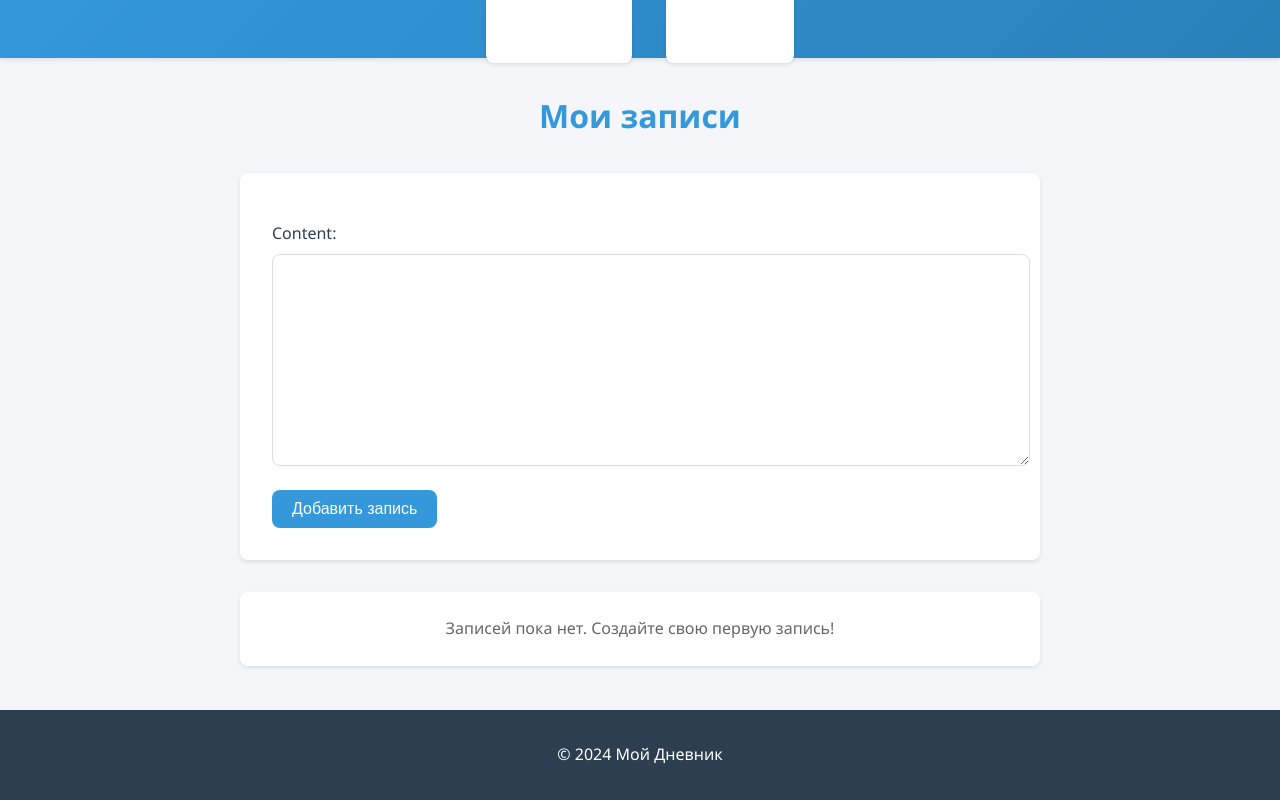
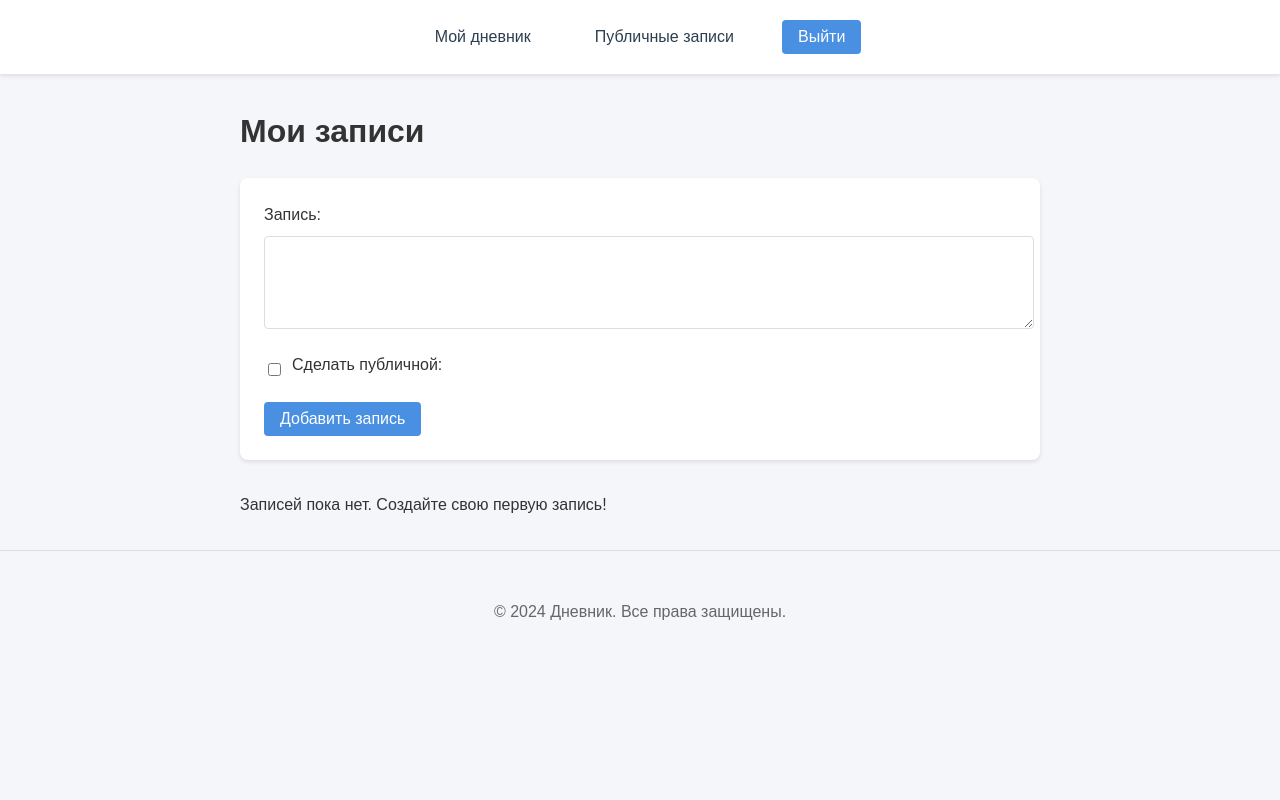
Before and after one commit to sackvoich/diary-project, a Django app: page /diary/ in a window 1280 px wide. Run offline with Django 4.2, Linux system fonts and the light colour scheme; the visitor is signed in with stand-in values (Sample User, id 1); data that the repository does not hold is empty.

Commit message:
Added public notes and change some style

```diff
--- a/diary/forms.py
+++ b/diary/forms.py
@@ -1,11 +1,22 @@
 from django import forms
 from django.contrib.auth.forms import UserCreationForm
 from django.contrib.auth.models import User
+from .models import Entry
 
 class RegistrationForm(UserCreationForm):
     class Meta:
         model = User
         fields = ['username', 'password1', 'password2']
 
-class EntryForm(forms.Form):
-    content = forms.CharField(widget=forms.Textarea)
+class EntryForm(forms.ModelForm):
+    class Meta:
+        model = Entry
+        fields = ['content', 'is_public']
+        widgets = {
+            'content': forms.Textarea(attrs={'rows': 5}),
+            'is_public': forms.CheckboxInput(attrs={'class': 'privacy-checkbox'})
+        }
+        labels = {
+            'content': 'Запись',
+            'is_public': 'Сделать публичной'
+        }
--- a/diary/templates/diary/base.html
+++ b/diary/templates/diary/base.html
@@ -1,40 +1,43 @@
+{% load static %}
 <!DOCTYPE html>
-<html lang="ru">
+<html>
 <head>
-    <meta charset="UTF-8">
-    <meta name="viewport" content="width=device-width, initial-scale=1.0">
-    {% load static %}
+    <title>{% block title %}{% endblock %}</title>
     <link rel="stylesheet" href="{% static 'diary/styles.css' %}">
-    <title>{% block title %}Мой Дневник{% endblock %}</title>
 </head>
 <body>
     <header>
         <nav>
-            <ul>
-                {% if user.is_authenticated %}
-                    <li><a href="{% url 'diary' %}">Дневник</a></li>
-                    <li><a href="{% url 'logout' %}">Выход</a></li>
-                {% else %}
-                    <li><a href="{% url 'login' %}">Войти</a></li>
-                    <li><a href="{% url 'register' %}">Регистрация</a></li>
-                {% endif %}
-            </ul>
+            {% if user.is_authenticated %}
+                <a href="{% url 'diary' %}">Мой дневник</a>
+                <a href="{% url 'public_entries' %}">Публичные записи</a>
+                <form action="{% url 'logout' %}" method="post" class="logout-form">
+                    {% csrf_token %}
+                    <button type="submit">Выйти</button>
+                </form>
+            {% else %}
+                <a href="{% url 'public_entries' %}">Публичные записи</a>
+                <a href="{% url 'login' %}">Войти</a>
+                <a href="{% url 'register' %}">Регистрация</a>
+            {% endif %}
         </nav>
     </header>
+
     <main>
         {% if messages %}
-            <div class="messages">
+            <ul class="messages">
                 {% for message in messages %}
-                    <div class="message {{ message.tags }}">
-                        {{ message }}
-                    </div>
+                    <li{% if message.tags %} class="{{ message.tags }}"{% endif %}>{{ message }}</li>
                 {% endfor %}
-            </div>
+            </ul>
         {% endif %}
-        {% block content %}{% endblock %}
+
+        {% block content %}
+        {% endblock %}
     </main>
+
     <footer>
-        <p>© 2024 Мой Дневник</p>
+        <p>&copy; 2024 Дневник. Все права защищены.</p>
     </footer>
 </body>
 </html>
--- a/diary/templates/diary/diary.html
+++ b/diary/templates/diary/diary.html
@@ -4,17 +4,33 @@
 
 {% block content %}
     <h1>Мои записи</h1>
-    <form method="POST">
+    <form method="POST" class="entry-form">
         {% csrf_token %}
-        {{ form.as_p }}
+        <div class="form-group">
+            {{ form.content.label_tag }}
+            {{ form.content }}
+        </div>
+        <div class="form-group privacy-setting">
+            {{ form.is_public }}
+            {{ form.is_public.label_tag }}
+        </div>
         <button type="submit">Добавить запись</button>
     </form>
-    <ul>
+    <ul class="entries-list">
         {% for entry in entries %}
-            <li>
+            <li class="entry-item {% if entry.is_public %}public{% endif %}">
                 <div class="entry-content">
                     {{ entry.content }}
-                    <span class="date">{{ entry.date_created|date:"d.m.Y H:i" }}</span>
+                    <div class="entry-meta">
+                        <span class="date">{{ entry.date_created|date:"d.m.Y H:i" }}</span>
+                        <span class="privacy-status">
+                            {% if entry.is_public %}
+                                🌍 Публичная
+                            {% else %}
+                                🔒 Приватная
+                            {% endif %}
+                        </span>
+                    </div>
                 </div>
                 <div class="entry-actions">
                     <a href="{% url 'edit_entry' entry.id %}">✏️ Редактировать</a>
@@ -22,7 +38,7 @@
                 </div>
             </li>
         {% empty %}
-            <li style="text-align: center; color: #666;">
+            <li class="no-entries">
                 Записей пока нет. Создайте свою первую запись!
             </li>
         {% endfor %}
--- a/diary/urls.py
+++ b/diary/urls.py
@@ -10,4 +10,5 @@ urlpatterns = [
     path('diary/', views.diary, name='diary'),
     path('edit_entry/<int:entry_id>/', views.edit_entry, name='edit_entry'),
     path('delete_entry/<int:entry_id>/', views.delete_entry, name='delete_entry'),
+    path('public/', views.public_entries, name='public_entries'),
 ]
--- a/diary/views.py
+++ b/diary/views.py
@@ -5,6 +5,7 @@ from django.contrib import messages
 from .forms import RegistrationForm, EntryForm
 from .models import Entry, LoginLog
 from django.contrib.auth.views import LoginView
+
 
 def index(request):
     return redirect('login')
@@ -44,19 +45,23 @@ def diary(request):
     if request.method == 'POST':
         form = EntryForm(request.POST)
         if form.is_valid():
-            Entry.objects.create(
-                content=form.cleaned_data['content'],
-                user=request.user
-            )
+            entry = form.save(commit=False)
+            entry.user = request.user
+            entry.save()
+            messages.success(request, 'Запись добавлена!')
             return redirect('diary')
     else:
         form = EntryForm()
 
     entries = Entry.objects.filter(user=request.user)
-    return render(request, 'diary/diary.html', {
-        'form': form,
+    return render(request, 'diary/diary.html', {'form': form, 'entries': entries})
+
+def public_entries(request):
+    entries = Entry.objects.filter(is_public=True).order_by('-date_created')
+    return render(request, 'diary/public_entries.html', {
         'entries': entries
     })
+
 
 @login_required
 def edit_entry(request, entry_id):
--- a/static/diary/styles.css
+++ b/static/diary/styles.css
@@ -1,195 +1,217 @@
+/* Базовые стили */
 :root {
-    --primary-color: #3498db;
-    --secondary-color: #2980b9;
+    --primary-color: #4a90e2;
+    --secondary-color: #2c3e50;
     --background-color: #f5f6fa;
-    --text-color: #2c3e50;
-    --border-radius: 8px;
-    --box-shadow: 0 2px 4px rgba(0, 0, 0, 0.1);
+    --text-color: #333;
+    --border-color: #ddd;
 }
 
 body {
-    font-family: 'Segoe UI', Tahoma, Geneva, Verdana, sans-serif;
+    font-family: 'Arial', sans-serif;
+    line-height: 1.6;
     margin: 0;
     padding: 0;
     background-color: var(--background-color);
     color: var(--text-color);
-    line-height: 1.6;
 }
 
+/* Стили для хедера и навигации */
 header {
-    background: linear-gradient(135deg, var(--primary-color), var(--secondary-color));
-    padding: 1rem 0;
-    box-shadow: var(--box-shadow);
-}
-
-nav ul {
-    list-style: none;
-    padding: 0;
-    margin: 0;
-    text-align: center;
-}
-
-nav ul li {
-    display: inline;
-    margin: 0 15px;
-}
-
-nav ul li a {
-    color: white;
-    text-decoration: none;
-    font-weight: 500;
-    padding: 8px 15px;
-    border-radius: var(--border-radius);
-    transition: background-color 0.3s;
-}
-
-nav ul li a:hover {
-    background-color: rgba(255, 255, 255, 0.1);
-}
-
-main {
-    max-width: 800px;
-    margin: 2rem auto;
-    padding: 0 20px;
-    margin-bottom: 100px;
-}
-
-h1 {
-    color: var(--primary-color);
-    text-align: center;
+    background-color: white;
+    box-shadow: 0 2px 4px rgba(0,0,0,0.1);
+    padding: 1rem;
     margin-bottom: 2rem;
 }
 
-form {
-    background: white;
-    padding: 2rem;
-    border-radius: var(--border-radius);
-    box-shadow: var(--box-shadow);
-    margin-bottom: 2rem;
+nav {
+    display: flex;
+    justify-content: center;
+    gap: 2rem;
+    align-items: center;
+    max-width: 1200px;
+    margin: 0 auto;
 }
 
-form div {
-    margin-bottom: 1.5rem;
+nav a {
+    text-decoration: none;
+    color: var(--secondary-color);
+    font-weight: 500;
+    padding: 0.5rem 1rem;
+    border-radius: 4px;
+    transition: all 0.3s ease;
 }
 
-label {
-    display: block;
-    margin-bottom: 0.5rem;
-    color: var(--text-color);
-    font-weight: 500;
+nav a:hover {
+    background-color: var(--primary-color);
+    color: white;
 }
 
-input[type="text"],
-input[type="password"],
-textarea {
-    width: 100%;
-    padding: 10px;
-    border: 1px solid #ddd;
-    border-radius: var(--border-radius);
-    font-size: 1rem;
-    transition: border-color 0.3s;
+/* Стиль для активной страницы */
+nav a.active {
+    background-color: var(--primary-color);
+    color: white;
 }
 
-input[type="text"]:focus,
-input[type="password"]:focus,
-textarea:focus {
-    border-color: var(--primary-color);
-    outline: none;
+/* Форма выхода */
+.logout-form {
+    margin: 0;
+    padding: 0;
+    display: inline;
 }
 
-button {
-    background-color: var(--primary-color);
-    color: white;
-    padding: 10px 20px;
+.logout-form button {
+    background: none;
     border: none;
-    border-radius: var(--border-radius);
+    color: var(--secondary-color);
+    font-weight: 500;
+    padding: 0.5rem 1rem;
     cursor: pointer;
     font-size: 1rem;
-    transition: background-color 0.3s;
+    border-radius: 4px;
+    transition: all 0.3s ease;
 }
 
-button:hover {
-    background-color: var(--secondary-color);
+.logout-form button:hover {
+    background-color: #e74c3c;
+    color: white;
 }
 
-ul {
+/* Основной контент */
+main {
+    max-width: 800px;
+    margin: 0 auto;
+    padding: 0 1rem;
+}
+
+/* Записи */
+.entries-list {
     list-style: none;
     padding: 0;
 }
 
-ul li {
+.entry-item {
+    background: white;
+    padding: 1rem;
+    margin-bottom: 1rem;
+    border-radius: 8px;
+    box-shadow: 0 2px 4px rgba(0,0,0,0.1);
+    border-left: 4px solid var(--border-color);
+}
+
+.entry-item.public {
+    border-left-color: var(--primary-color);
+}
+
+.entry-content {
+    margin-bottom: 0.5rem;
+}
+
+.entry-meta {
+    display: flex;
+    justify-content: space-between;
+    align-items: center;
+    font-size: 0.9rem;
+    color: #666;
+}
+
+/* Формы */
+.entry-form {
     background: white;
     padding: 1.5rem;
-    margin-bottom: 1rem;
-    border-radius: var(--border-radius);
-    box-shadow: var(--box-shadow);
-    position: relative;
-}
-
-.date {
-    color: #666;
-    font-size: 0.9rem;
-    margin-top: 0.5rem;
-    display: block;
-}
-
-.entry-actions {
-    margin-top: 1rem;
-}
-
-.entry-actions a {
-    color: var(--primary-color);
-    text-decoration: none;
-    margin-right: 1rem;
-    font-size: 0.9rem;
-}
-
-.entry-actions a:hover {
-    text-decoration: underline;
-}
-
-footer {
-    background: var(--text-color);
-    color: white;
-    text-align: center;
-    padding: 1rem 0;
-    position: fixed;
-    bottom: 0;
-    width: 100%;
-}
-
-.messages {
+    border-radius: 8px;
+    box-shadow: 0 2px 4px rgba(0,0,0,0.1);
     margin-bottom: 2rem;
 }
 
-.message {
-    padding: 1rem;
+.form-group {
     margin-bottom: 1rem;
-    border-radius: var(--border-radius);
-    box-shadow: var(--box-shadow);
 }
 
-.message.error {
-    background-color: #ff7675;
-    color: white;
+.form-group label {
+    display: block;
+    margin-bottom: 0.5rem;
+    font-weight: 500;
 }
 
-.message.success {
-    background-color: #00b894;
-    color: white;
+.form-group textarea {
+    width: 100%;
+    padding: 0.5rem;
+    border: 1px solid var(--border-color);
+    border-radius: 4px;
+    resize: vertical;
 }
 
-/* Адаптивный дизайн */
+.privacy-setting {
+    display: flex;
+    align-items: center;
+    gap: 0.5rem;
+    margin: 1rem 0;
+}
+
+button[type="submit"] {
+    background-color: var(--primary-color);
+    color: white;
+    border: none;
+    padding: 0.5rem 1rem;
+    border-radius: 4px;
+    cursor: pointer;
+    font-size: 1rem;
+    transition: background-color 0.3s ease;
+}
+
+button[type="submit"]:hover {
+    background-color: #357abd;
+}
+
+/* Сообщения */
+.messages {
+    list-style: none;
+    padding: 0;
+    margin-bottom: 1rem;
+}
+
+.messages li {
+    padding: 1rem;
+    border-radius: 4px;
+    margin-bottom: 0.5rem;
+}
+
+.messages .success {
+    background-color: #d4edda;
+    color: #155724;
+    border: 1px solid #c3e6cb;
+}
+
+.messages .error {
+    background-color: #f8d7da;
+    color: #721c24;
+    border: 1px solid #f5c6cb;
+}
+
+/* Подвал */
+footer {
+    text-align: center;
+    padding: 2rem;
+    margin-top: 2rem;
+    color: #666;
+    border-top: 1px solid var(--border-color);
+}
+
+/* Адаптивность для мобильных устройств */
 @media (max-width: 600px) {
-    main {
-        padding: 0 15px;
+    nav {
+        flex-direction: column;
+        gap: 1rem;
     }
 
-    form {
-        padding: 1rem;
+    .entry-meta {
+        flex-direction: column;
+        align-items: flex-start;
+        gap: 0.5rem;
     }
 
-    ul li {
+    .entry-form {
         padding: 1rem;
     }
 }
```
Also changed, not shown: diary/models.py (+6 -1 lines), diary/templates/diary/public_entries.html (added, +24 -0 lines), diary/migrations/0002_alter_entry_options_entry_is_public_alter_entry_user.py (added).
